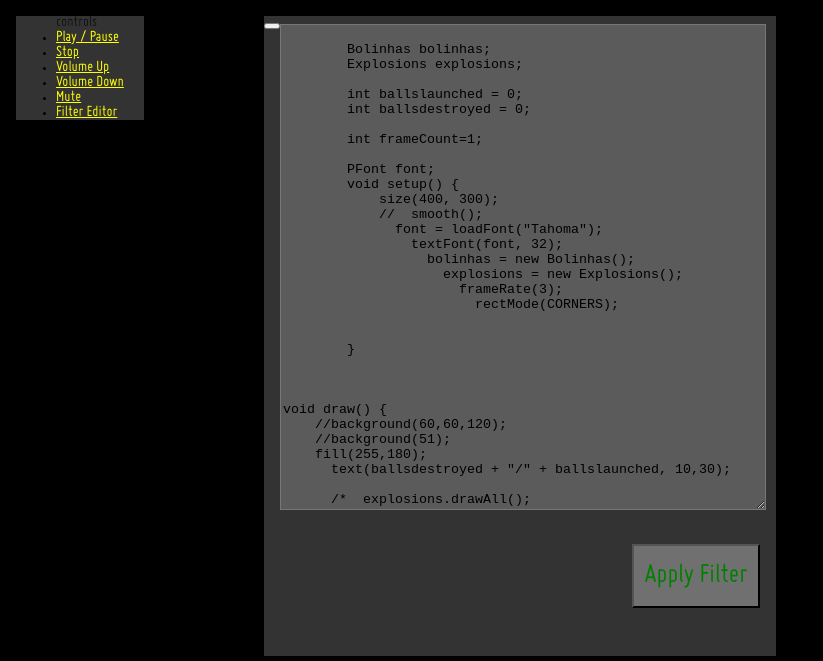
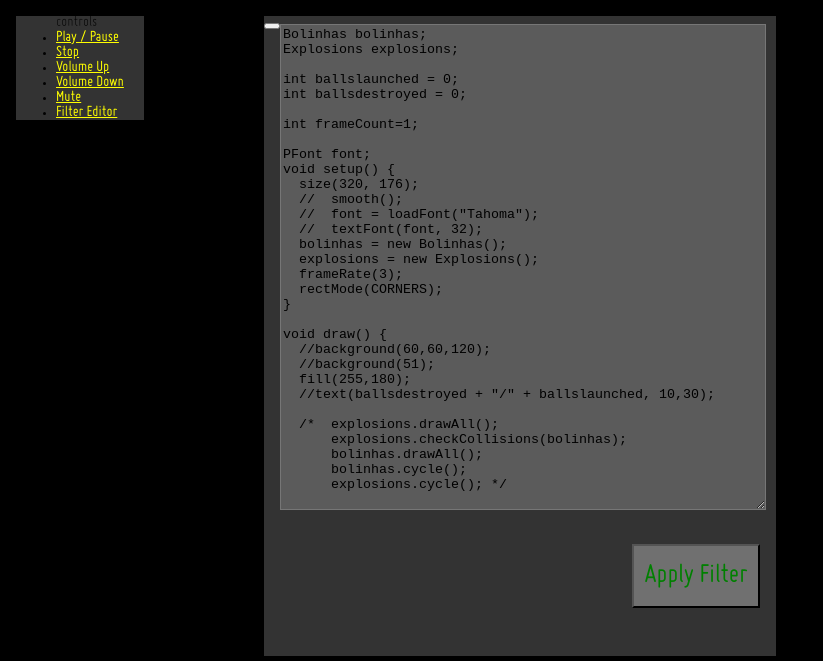
Before and after one commit to ogv/ogv, a plain HTML site: page garage/index.html in a window 1280 px wide. Both pictures are taken after a click on the link "Filter Editor". Shown: the top 661 px of the page, without its empty margins (0-823 px from the left). Drawn offline with Linux system fonts and the light colour scheme.

```diff
--- a/garage/index.html
+++ b/garage/index.html
@@ -30,7 +30,6 @@
     <div id="filter" style="display:none">
       <form name="filter_form">
         <textarea id="filter_text" name="filter_text" wrap="off">
-
 Bolinhas bolinhas;
 Explosions explosions;
 
@@ -41,25 +40,21 @@
 
 PFont font;
 void setup() {
-            size(400, 300);
+  size(320, 176);
   //  smooth();
-              font = loadFont("Tahoma");
-                textFont(font, 32);
+  //  font = loadFont("Tahoma");
+  //  textFont(font, 32);
   bolinhas = new Bolinhas();
   explosions = new Explosions();
   frameRate(3);
   rectMode(CORNERS);
-
-
 }
-
-
 
 void draw() {
   //background(60,60,120);
   //background(51);
   fill(255,180);
-      text(ballsdestroyed + "/" + ballslaunched, 10,30);
+  //text(ballsdestroyed + "/" + ballslaunched, 10,30);
 
   /*  explosions.drawAll();
       explosions.checkCollisions(bolinhas);
```
Lines whose indentation alone changed are shown as unchanged.
